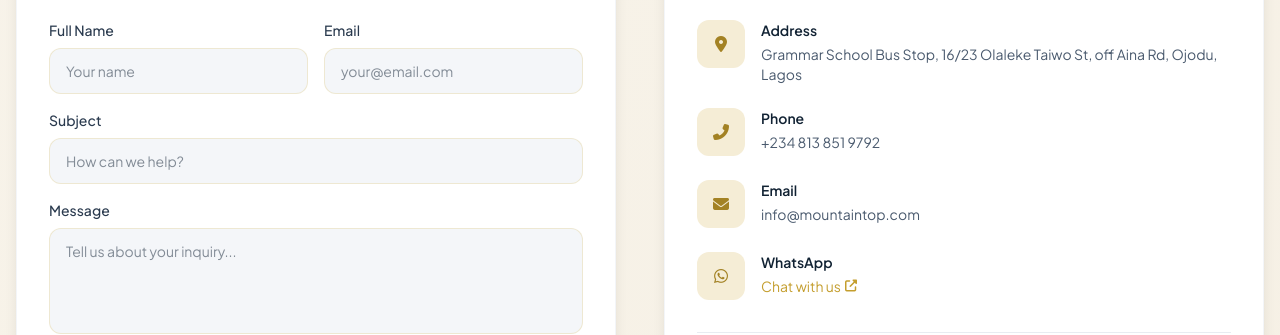
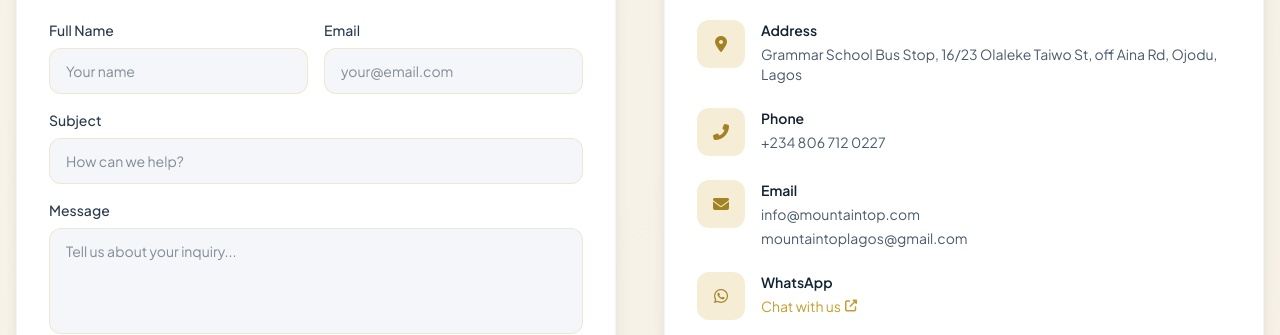
Before and after one commit to Larrybobby247/Mountain-Top, a React (Vite) app: page / in a window 1280 px wide. Shown: the part 8400-8735 px from the top of the page. Built offline with nearby package versions, Linux system fonts and the light colour scheme.

Commit message:
first commit

```diff
--- a/src/components/Contact.jsx
+++ b/src/components/Contact.jsx
@@ -25,7 +25,7 @@ const Contact = () => {
       `Message: ${formData.message}%0A%0A` +
       `I would like to inquire about your services.`;
 
-    window.open(`https://wa.me/2348138519792?text=${message}`, '_blank');
+    window.open(`https://wa.me/2348067120227?text=${message}`, '_blank');
   };
 
   return (
@@ -124,7 +124,7 @@ const Contact = () => {
                   </div>
                   <div>
                     <p className="text-navy-900 font-semibold text-sm font-body">Phone</p>
-                    <p className="text-navy-500 text-sm mt-1 font-body">+234 813 851 9792</p>
+                    <p className="text-navy-500 text-sm mt-1 font-body">+234 806 712 0227</p>
                   </div>
                 </div>
                 <div className="flex items-start gap-4">
@@ -134,6 +134,7 @@ const Contact = () => {
                   <div>
                     <p className="text-navy-900 font-semibold text-sm font-body">Email</p>
                     <p className="text-navy-500 text-sm mt-1 font-body">info@mountaintop.com</p>
+                    <p className="text-navy-500 text-sm mt-1 font-body">mountaintoplagos@gmail.com</p>
                   </div>
                 </div>
                 <div className="flex items-start gap-4">
@@ -143,7 +144,7 @@ const Contact = () => {
                   <div>
                     <p className="text-navy-900 font-semibold text-sm font-body">WhatsApp</p>
                     <a
-                      href="https://wa.me/2348138519792"
+                      href="https://wa.me/2348067120227"
                       target="_blank"
                       rel="noopener noreferrer"
                       className="text-gold-500 text-sm mt-1 hover:text-gold-600 transition inline-flex items-center gap-1 font-body"
```
